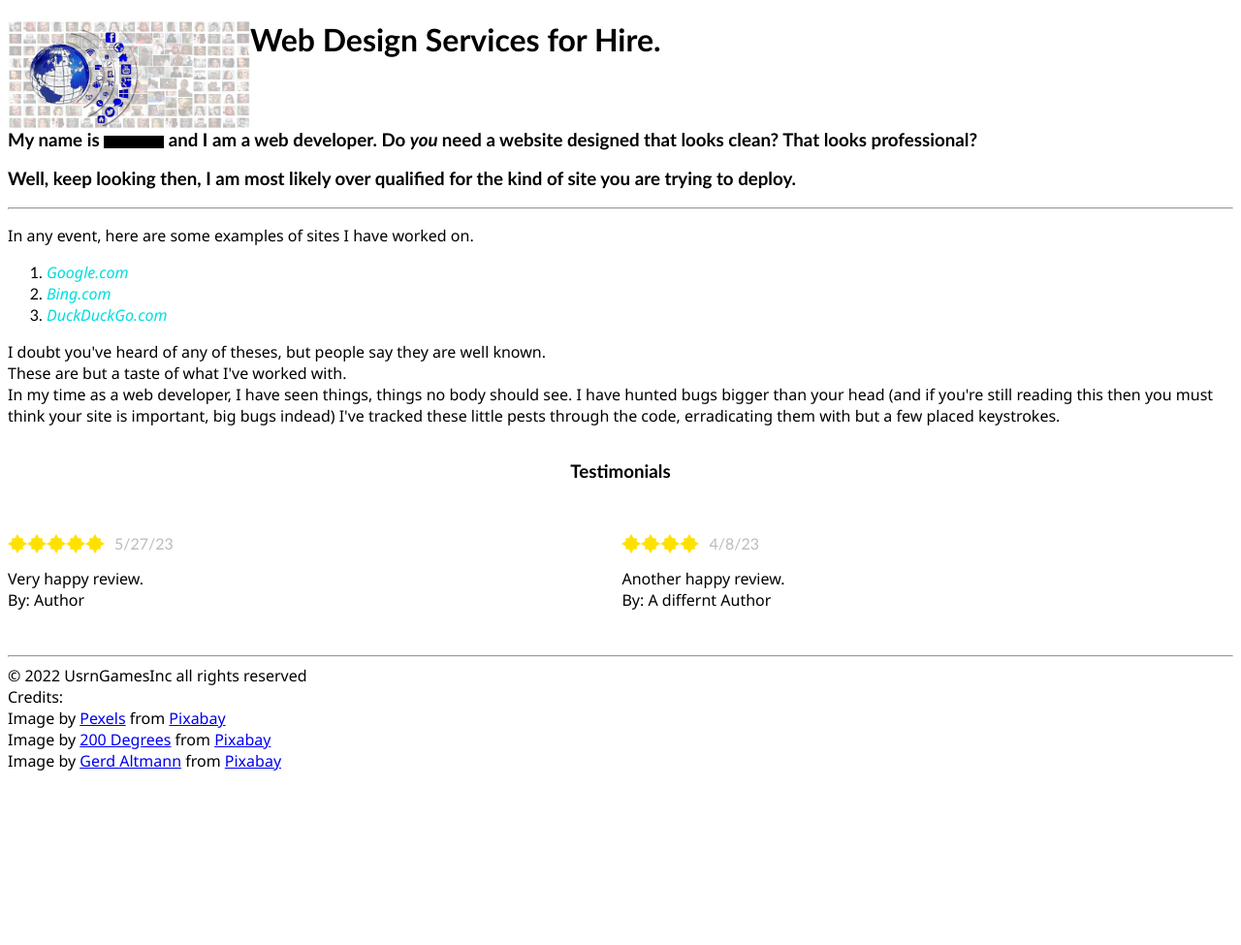
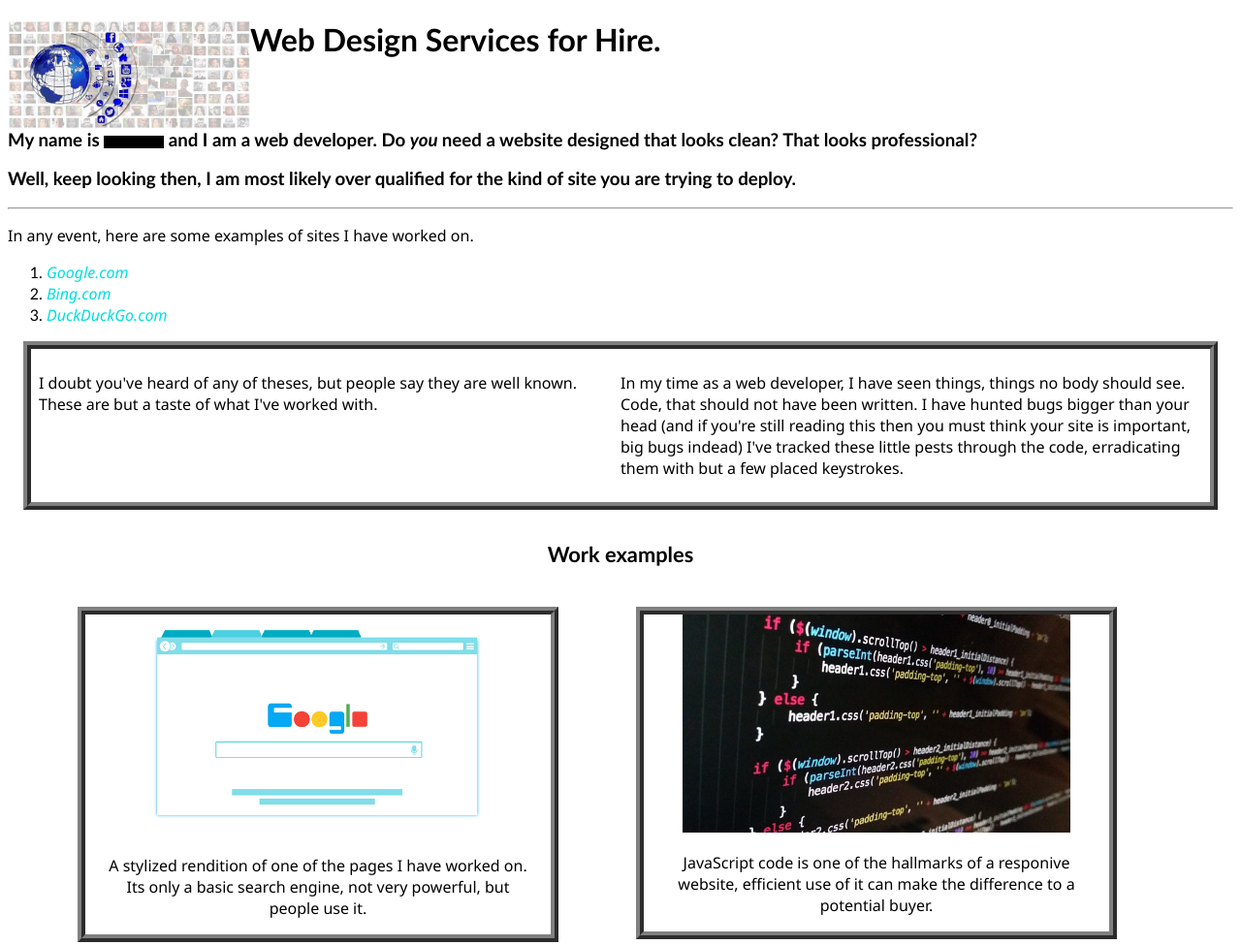
Before and after one commit to RVCC-IDMX/midterm2022-Pi-Guy53, a plain HTML site: page index.html in a window 1280 px wide. Shown: the top 975 px of the page at 97% size. Before the commit the page ends 804 px from the top, so only its background shows below. Drawn offline with Linux system fonts and the light colour scheme.

Commit message:
added in more code comments, tweaked the style a bit, not sure I'm happy with it yet, but it'll do for now

```diff
--- a/css/style.css
+++ b/css/style.css
@@ -6,11 +6,23 @@
 header
 {
     font-family:'Gill Sans', 'Gill Sans MT', Calibri, 'Trebuchet MS', sans-serif;
+    font-size: 12pt;
 }
 
 header p
 {
     font-family: 'Segoe UI', Tahoma, Geneva, Verdana, sans-serif;
+    font-size: 12pt;
+}
+
+header section
+{
+    display: grid;
+    grid-template-columns: 1fr 1fr;
+
+    border: .5rem ridge grey;
+    padding: .5rem;
+    margin: 1rem;
 }
 
 #intromsg
@@ -21,26 +33,48 @@
 ol li a
 {
     font-family: 'Segoe UI', Tahoma, Geneva, Verdana, sans-serif;
+    font-size: 12pt;
     color: #0dd;
     font-style: italic;
 }
 
 #portfolio
 {
+    clear: both;
+    margin: 2rem;
 
+    font-family:'Gill Sans', 'Gill Sans MT', Calibri, 'Trebuchet MS', sans-serif;
+    text-align: center;
+    font-size: 14pt;
+}
+
+#portfolio figure
+{
+    max-width: 40%;
+    float:left;
+    border: .5rem ridge grey;
+}
+
+#portfolio figcaption
+{
+    font-family: 'Segoe UI', Tahoma, Geneva, Verdana, sans-serif;
+    font-size: 12pt;
+    margin: 1rem;
 }
 
 #testimonials
 {
-    font-family:'Gill Sans', 'Gill Sans MT', Calibri, 'Trebuchet MS', sans-serif;
-    text-align: center;
-
+    clear: both;
     display: grid;
     grid-template-rows: 1fr 1fr;
 }
 
 #testimonials h3
 {
+    font-family:'Gill Sans', 'Gill Sans MT', Calibri, 'Trebuchet MS', sans-serif;
+    text-align: center;
+    font-size: 14pt;
+
     grid-column: 1/3;
 }
 
@@ -54,17 +88,21 @@
 #testimonials p
 {
     font-family: 'Segoe UI', Tahoma, Geneva, Verdana, sans-serif;
+    font-size: 10pt;
     clear: both;
 }
 
 .date
 {
     color: #bbb;
+    font-size: 10pt;
     padding-left: 10px;
 }
 
 footer
 {
+    font-size: 8pt;
+    text-align: center;
     font-family: 'Segoe UI', Tahoma, Geneva, Verdana, sans-serif;
 }
 
@@ -75,6 +113,11 @@
     font-size: 8pt;
 }
 
+.redacted::selection
+{
+    background: black;
+}
+
 .star
 {
     float: left;
@@ -83,5 +126,5 @@
 .emphisis
 {
     font-style: italic;
-    font-weight: 600;
+    font-weight: 700;
 }
--- a/index.html
+++ b/index.html
@@ -31,31 +31,51 @@
         In any event, here are some examples of sites I have worked on.
     </p>
 
+    <!--List of sites I've worked on-->
     <ol>
         <li> <a>Google.com</a> </li>
         <li> <a>Bing.com</a> </li>
         <li> <a>DuckDuckGo.com</a></li>
     </ol>
 
+    <!-- embelishment-->
+    <section>
         <p>
             I doubt you've heard of any of theses, but people say they are well known.
-
             <br>
             These are but a taste of what I've worked with.
             <br>
-        In my time as a web developer, I have seen things, things no body should see. I have hunted bugs bigger than
-        your head (and if you're still reading this then you must think your site is important, big bugs indead) I've
-        tracked these little pests through the code, erradicating them with but a few placed keystrokes.
         </p>
+        <p>
+            In my time as a web developer, I have seen things, things no body should see. Code, that should not have been written. I have hunted bugs bigger than your head (and if you're still reading this then you must think your site is important, big bugs indead) I've tracked these little pests through the code, erradicating them with but a few placed keystrokes.
+        </p>
+    </section>
 
 </header>
 
 <body>
-
     <!-- Main part of the site -->
     <main>
         <!-- portfolio examples-->
-        <section id="portfolio">
+        <section id = "portfolio">
+
+            <h3>Work examples</h3>
+
+            <!--First image and caption -->
+            <figure>
+                <img src="img/browser-g988f82dcd_640.png" width="400" alt="Stylized Google search page">
+                <figcaption>
+                    A stylized rendition of one of the pages I have worked on. Its only a basic search engine, not very powerful, but people use it.
+                </figcaption>
+            </figure>
+
+            <!--Second image and caption-->
+            <figure>
+                <img src="img/technology-g89cbe1037_640.jpg" width="400" alt="Stylized Google search page">
+                <figcaption>
+                    JavaScript code is one of the hallmarks of a responive website, efficient use of it can make the difference to a potential buyer.
+                </figcaption>
+            </figure>
 
         </section>
 
@@ -63,6 +83,7 @@
         <section id="testimonials">
             <h3>Testimonials</h3>
 
+            <!--first review is 5 stars-->
             <section>
                 <img class="star" src="img/review-star.png" height="20" alt="A star">
                 <img class="star" src="img/review-star.png" height="20" alt="A star">
@@ -76,6 +97,7 @@
                 </p>
             </section>
 
+            <!--second review is 4 stars-->
             <section>
                 <img class="star" src="img/review-star.png" height="20" alt="A star">
                 <img class="star" src="img/review-star.png" height="20" alt="A star">
@@ -95,8 +117,10 @@
     <footer>
         <br>
         <hr>
+        <!--My Twitter is @UsrnGamesInc, so figured I'd use that instead of a real name-->
         © 2022 UsrnGamesInc all rights reserved
         <br>
+        <!--Stock images, site said no credit was needed, but here we are-->
         Credits:
         <br> Image by <a
             href="https://pixabay.com/users/pexels-2286921/?utm_source=link-attribution&amp;utm_medium=referral&amp;utm_campaign=image&amp;utm_content=1283624">Pexels</a>
```
Lines whose indentation alone changed are shown as unchanged.
